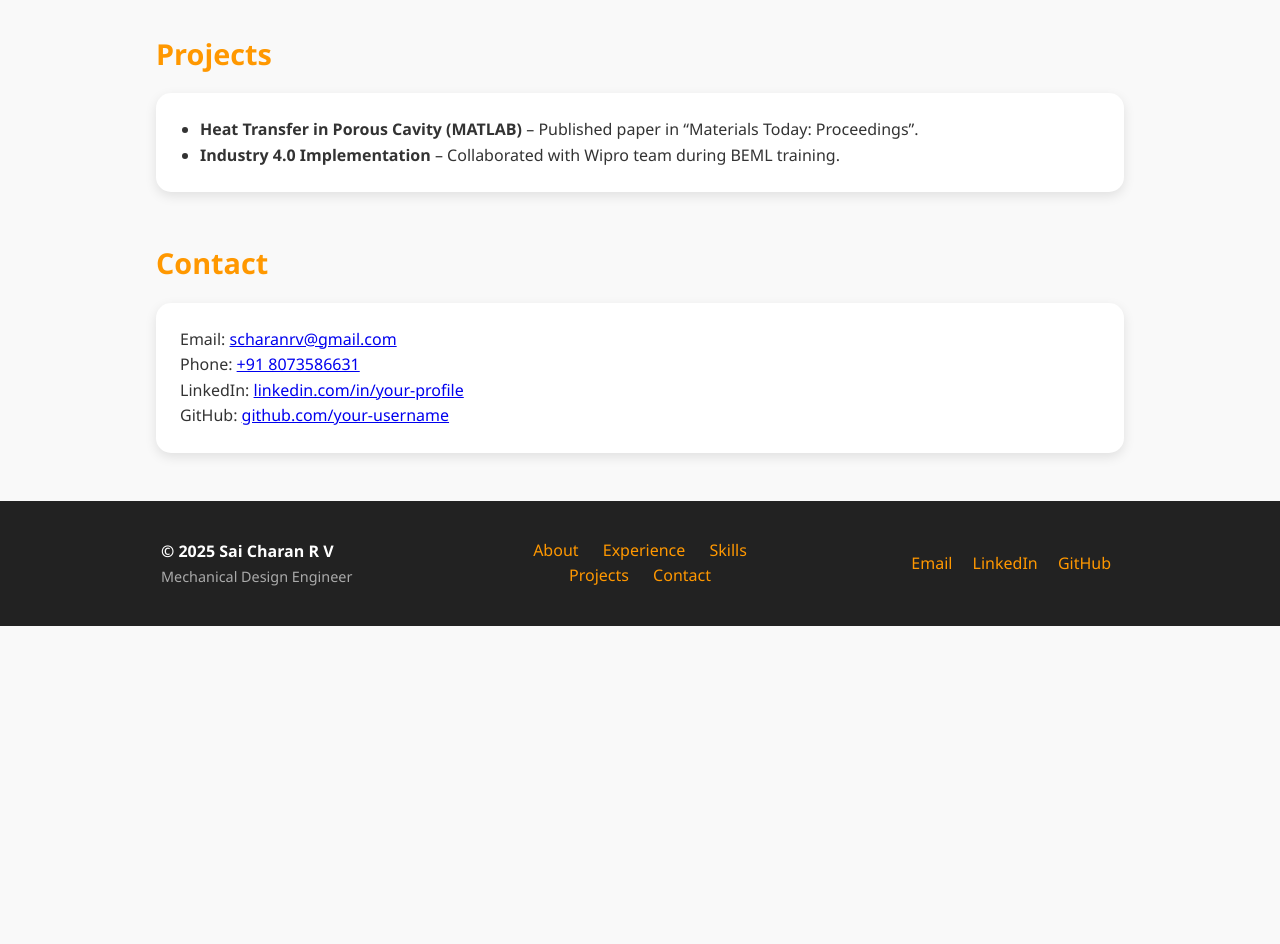
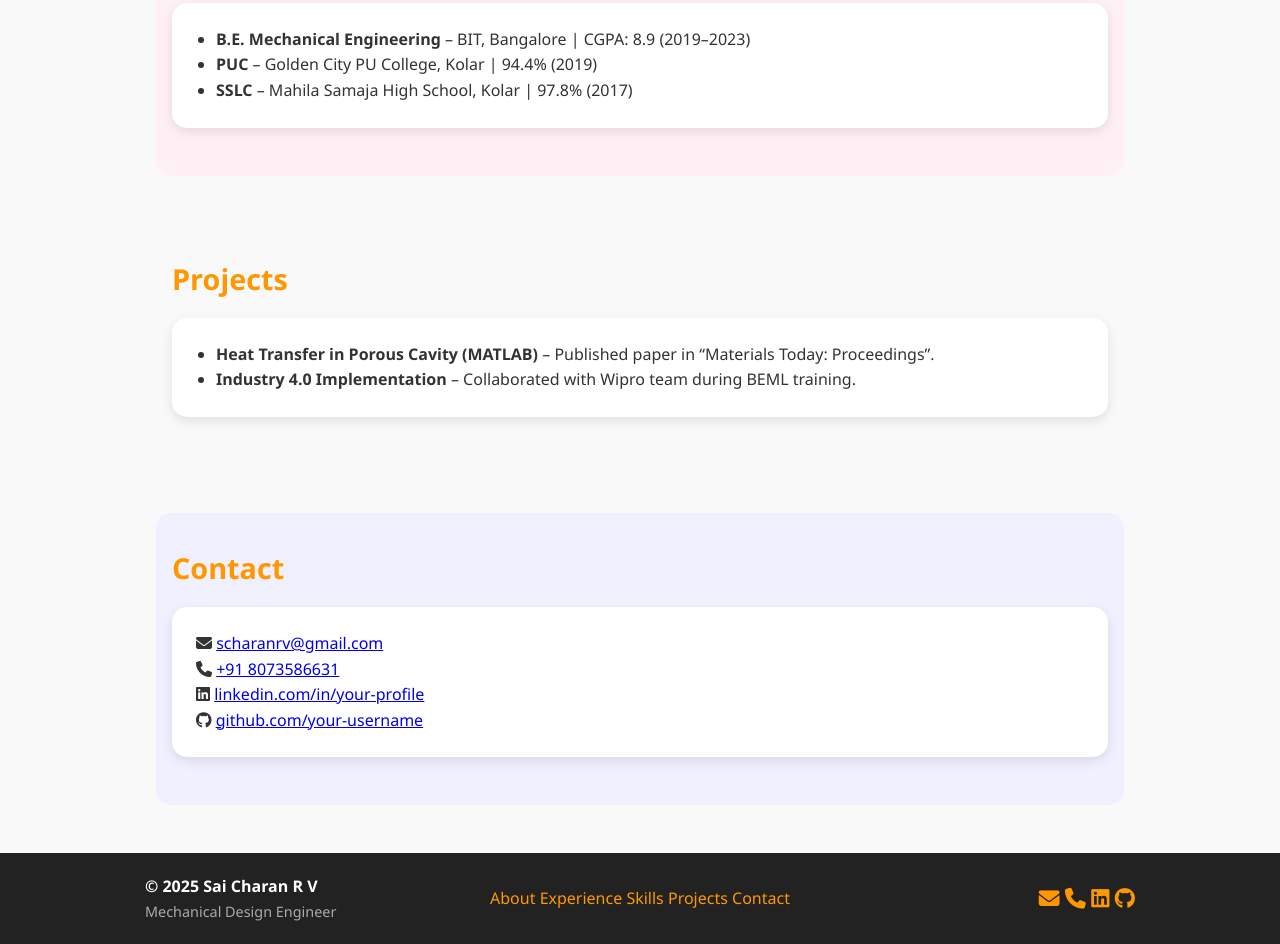
Before and after one commit to saicharan-mech/Profile, a plain HTML site: page index.html in a window 1280 px wide. Shown: the part 1681-2625 px from the top of the page. Before the commit the page ends 2307 px from the top, so only its background shows below. Drawn offline with Linux system fonts and the light colour scheme.

Commit message:
Update index.html

```diff
--- a/index.html
+++ b/index.html
@@ -4,6 +4,10 @@
   <meta charset="UTF-8">
   <meta name="viewport" content="width=device-width, initial-scale=1.0">
   <title>Sai Charan | Portfolio</title>
+
+  <!-- Font Awesome for icons -->
+  <link rel="stylesheet" href="https://cdnjs.cloudflare.com/ajax/libs/font-awesome/6.5.0/css/all.min.css">
+
   <style>
     :root {
       --bg: #f9f9f9;
@@ -25,6 +29,7 @@
     * { margin: 0; padding: 0; box-sizing: border-box; font-family: "Segoe UI", Arial, sans-serif; }
     body { background: var(--bg); color: var(--text); line-height: 1.6; transition: 0.3s; }
 
+    /* HEADER */
     header {
       background: var(--nav-bg);
       color: var(--nav-text);
@@ -32,80 +37,10 @@
       padding: 2rem 1rem;
       position: relative;
     }
-    header img {
-      width: 120px;
-      height: 120px;
-      border-radius: 50%;
-      border: 4px solid var(--accent);
-      margin-bottom: 1rem;
-    }
     header h1 { font-size: 2.5rem; }
     header p { font-size: 1.1rem; color: #bbb; }
 
-    nav {
-      background: var(--nav-bg);
-      text-align: center;
-      padding: 0.7rem;
-      position: sticky;
-      top: 0;
-      z-index: 100;
-    }
-    nav a {
-      color: var(--nav-text);
-      margin: 0 15px;
-      text-decoration: none;
-      font-weight: bold;
-      transition: 0.3s;
-    }
-    nav a:hover { color: var(--accent); }
-
-    .container {
-      max-width: 1000px;
-      margin: 2rem auto;
-      padding: 0 1rem;
-    }
-    section {
-      margin-bottom: 3rem;
-      animation: fadeIn 1s ease-in;
-    }
-    section h2 {
-      margin-bottom: 1rem;
-      color: var(--accent);
-      font-size: 1.8rem;
-    }
-
-    .card {
-      background: var(--card-bg);
-      padding: 1.5rem;
-      border-radius: 15px;
-      margin-bottom: 1rem;
-      box-shadow: 0 4px 12px rgba(0,0,0,0.1);
-      transition: transform 0.2s;
-    }
-    .card:hover { transform: translateY(-5px); }
-
-    ul { margin-left: 20px; }
-
-    .skills span {
-      display: inline-block;
-      background: var(--accent);
-      color: #fff;
-      padding: 6px 12px;
-      border-radius: 20px;
-      margin: 5px;
-      font-size: 0.9rem;
-      transition: 0.3s;
-    }
-    .skills span:hover { background: #e67e00; }
-
-    footer {
-      text-align: center;
-      background: var(--nav-bg);
-      color: var(--nav-text);
-      padding: 1rem;
-    }
-    footer a { color: var(--accent); text-decoration: none; }
-
+    /* DARK MODE BUTTON */
     .dark-toggle {
       position: absolute;
       right: 20px;
@@ -121,6 +56,90 @@
     }
     .dark-toggle:hover { background: #e67e00; }
 
+    /* NAVIGATION (TABS) */
+    nav {
+      background: var(--nav-bg);
+      text-align: center;
+      padding: 0.7rem;
+      position: sticky;
+      top: 0;
+      z-index: 100;
+    }
+    nav a {
+      color: var(--nav-text);
+      margin: 0 8px;
+      text-decoration: none;
+      font-weight: bold;
+      padding: 8px 16px;
+      border-radius: 25px;
+      transition: 0.3s;
+      display: inline-block;
+    }
+    nav a:hover { background: var(--accent); color: #fff; }
+    nav a.active { background: var(--accent); color: #fff; }
+
+    /* SECTIONS */
+    .container { max-width: 1000px; margin: 2rem auto; padding: 0 1rem; }
+    section { margin-bottom: 3rem; animation: fadeIn 1s ease-in; border-radius: 15px; padding: 2rem 1rem; }
+    section h2 { margin-bottom: 1rem; color: var(--accent); font-size: 1.8rem; }
+
+    /* Section colors */
+    #about { background:#fff7e6; }
+    #experience { background:#e6f7ff; }
+    #skills { background:#f0ffe6; }
+    #education { background:#fff0f6; }
+    #projects { background:#f9f9f9; }
+    #contact { background:#f0f0ff; }
+
+    /* CARDS */
+    .card {
+      background: var(--card-bg);
+      padding: 1.5rem;
+      border-radius: 15px;
+      margin-bottom: 1rem;
+      box-shadow: 0 4px 12px rgba(0,0,0,0.1);
+      transition: transform 0.2s;
+    }
+    .card:hover { transform: translateY(-5px); }
+
+    /* LISTS */
+    ul { margin-left: 20px; }
+
+    /* SKILLS */
+    .skills span {
+      display: inline-block;
+      background: var(--accent);
+      color: #fff;
+      padding: 6px 12px;
+      border-radius: 20px;
+      margin: 5px;
+      font-size: 0.9rem;
+      transition: 0.3s;
+    }
+    .skills span:hover { background: #e67e00; }
+
+    /* FOOTER */
+    footer {
+      background: var(--nav-bg);
+      color: var(--nav-text);
+      padding: 1rem;
+      margin-top: 2rem;
+    }
+    footer a { color: var(--accent); text-decoration: none; }
+    footer .footer-container {
+      max-width:1000px;
+      margin:auto;
+      display:flex;
+      flex-wrap:wrap;
+      justify-content:space-between;
+      align-items:center;
+    }
+    footer .left, footer .middle, footer .right { flex:1; min-width:250px; margin:5px; }
+    footer .middle { text-align:center; }
+    footer .right { text-align:right; font-size:1.3rem; }
+    footer a:hover { color:#e67e00; }
+
+    /* ANIMATION */
     @keyframes fadeIn {
       from { opacity: 0; transform: translateY(20px); }
       to { opacity: 1; transform: translateY(0); }
@@ -128,13 +147,14 @@
   </style>
 </head>
 <body>
+  <!-- HEADER -->
   <header>
     <button class="dark-toggle" onclick="toggleDark()">🌙 Dark Mode</button>
-    <img src="https://via.placeholder.com/120" alt="Sai Charan">
     <h1>Sai Charan R V</h1>
     <p>Mechanical Design Engineer | CAD & Product Development | Aspiring Software Developer</p>
   </header>
 
+  <!-- NAVIGATION -->
   <nav>
     <a href="#about">About</a>
     <a href="#experience">Experience</a>
@@ -144,6 +164,7 @@
     <a href="#contact">Contact</a>
   </nav>
 
+  <!-- MAIN CONTENT -->
   <div class="container">
     <section id="about">
       <h2>About Me</h2>
@@ -230,45 +251,63 @@
     <section id="contact">
       <h2>Contact</h2>
       <div class="card">
-        <p>Email: <a href="mailto:scharanrv@gmail.com">scharanrv@gmail.com</a></p>
-        <p>Phone: <a href="tel:+918073586631">+91 8073586631</a></p>
-        <p>LinkedIn: <a href="https://linkedin.com/in/your-profile" target="_blank">linkedin.com/in/your-profile</a></p>
-        <p>GitHub: <a href="https://github.com/your-username" target="_blank">github.com/your-username</a></p>
+        <p><i class="fas fa-envelope"></i> <a href="mailto:scharanrv@gmail.com">scharanrv@gmail.com</a></p>
+        <p><i class="fas fa-phone"></i> <a href="tel:+918073586631">+91 8073586631</a></p>
+        <p><i class="fab fa-linkedin"></i> <a href="https://linkedin.com/in/your-profile" target="_blank">linkedin.com/in/your-profile</a></p>
+        <p><i class="fab fa-github"></i> <a href="https://github.com/your-username" target="_blank">github.com/your-username</a></p>
       </div>
     </section>
   </div>
 
- <footer>
-    <div style="max-width:1000px; margin:auto; display:flex; flex-wrap:wrap; justify-content:space-between; align-items:center; padding:1rem;">
-
-      <!-- Left side -->
-      <div style="flex:1; min-width:250px; text-align:left; margin:5px;">
+  <!-- FOOTER -->
+  <footer>
+    <div class="footer-container">
+      <div class="left">
         <p style="margin:0; font-weight:bold;">© 2025 Sai Charan R V</p>
         <p style="margin:0; font-size:0.9rem; color:#aaa;">Mechanical Design Engineer</p>
       </div>
-
-      <!-- Middle links -->
-      <div style="flex:1; min-width:250px; text-align:center; margin:5px;">
-        <a href="#about" style="color:var(--accent); margin:0 10px; text-decoration:none;">About</a>
-        <a href="#experience" style="color:var(--accent); margin:0 10px; text-decoration:none;">Experience</a>
-        <a href="#skills" style="color:var(--accent); margin:0 10px; text-decoration:none;">Skills</a>
-        <a href="#projects" style="color:var(--accent); margin:0 10px; text-decoration:none;">Projects</a>
-        <a href="#contact" style="color:var(--accent); margin:0 10px; text-decoration:none;">Contact</a>
+      <div class="middle">
+        <a href="#about">About</a>
+        <a href="#experience">Experience</a>
+        <a href="#skills">Skills</a>
+        <a href="#projects">Projects</a>
+        <a href="#contact">Contact</a>
       </div>
-
-      <!-- Right side -->
-      <div style="flex:1; min-width:250px; text-align:right; margin:5px;">
-        <a href="mailto:scharanrv@gmail.com" style="color:var(--accent); margin:0 8px; text-decoration:none;">Email</a>
-        <a href="https://linkedin.com/in/your-profile" target="_blank" style="color:var(--accent); margin:0 8px; text-decoration:none;">LinkedIn</a>
-        <a href="https://github.com/your-username" target="_blank" style="color:var(--accent); margin:0 8px; text-decoration:none;">GitHub</a>
+      <div class="right">
+        <a href="mailto:scharanrv@gmail.com" title="Email"><i class="fas fa-envelope"></i></a>
+        <a href="tel:+918073586631" title="Phone"><i class="fas fa-phone"></i></a>
+        <a href="https://linkedin.com/in/your-profile" target="_blank" title="LinkedIn"><i class="fab fa-linkedin"></i></a>
+        <a href="https://github.com/your-username" target="_blank" title="GitHub"><i class="fab fa-github"></i></a>
       </div>
     </div>
   </footer>
 
+  <!-- JAVASCRIPT -->
   <script>
+    // Dark Mode Toggle
     function toggleDark() {
       document.body.classList.toggle("dark");
     }
+
+    // Active Tab Highlight
+    const sections = document.querySelectorAll("section");
+    const navLinks = document.querySelectorAll("nav a");
+
+    window.addEventListener("scroll", () => {
+      let current = "";
+      sections.forEach(section => {
+        const sectionTop = section.offsetTop - 100;
+        if (pageYOffset >= sectionTop) {
+          current = section.getAttribute("id");
+        }
+      });
+      navLinks.forEach(link => {
+        link.classList.remove("active");
+        if (link.getAttribute("href") === "#" + current) {
+          link.classList.add("active");
+        }
+      });
+    });
   </script>
 </body>
 </html>
```
